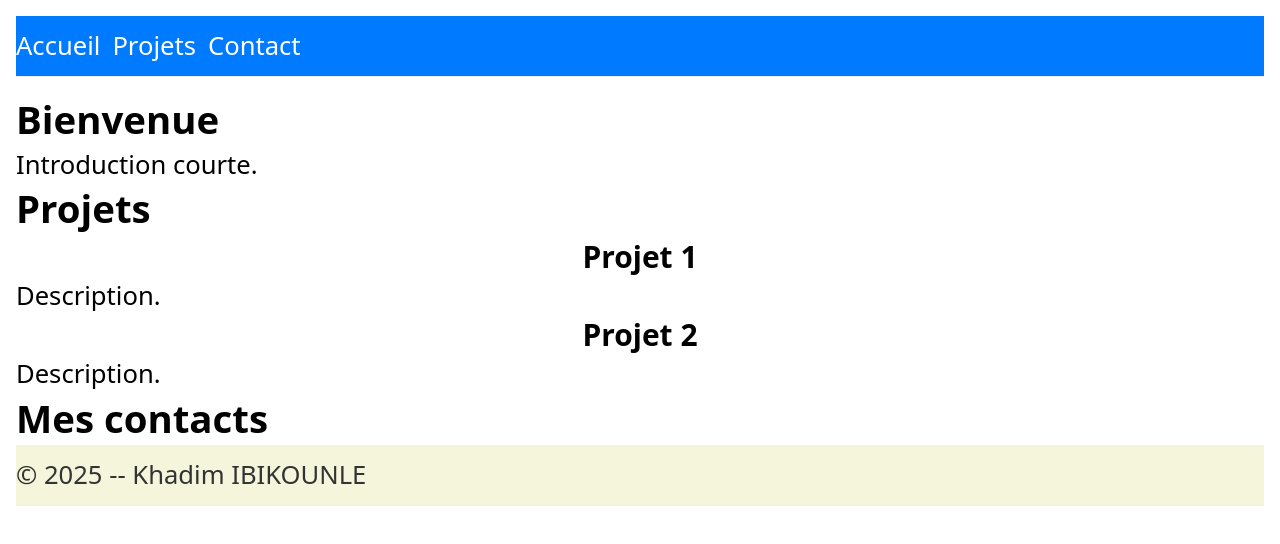
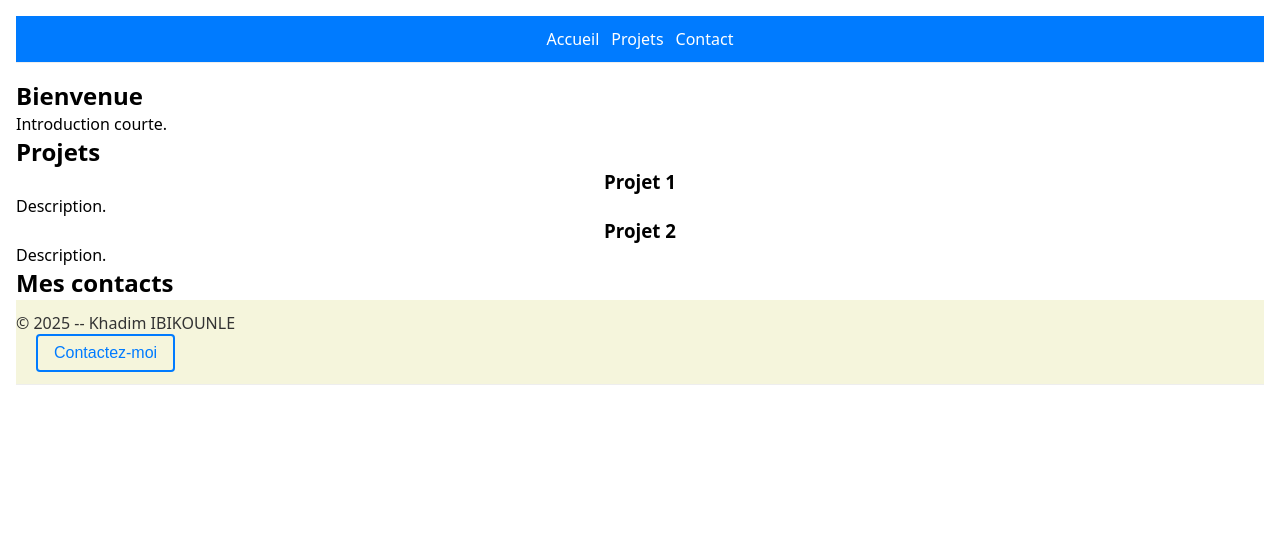
Before and after one commit to ikab08/portfolio-day-01, a plain HTML site: page index.html in a window 1280 px wide. Drawn offline with Linux system fonts and the light colour scheme.

Commit message:
update files

```diff
--- a/index.html
+++ b/index.html
@@ -45,6 +45,7 @@
 
     <footer>
       <p>&copy; 2025 -- Khadim IBIKOUNLE</p>
+      <button class="contactBtn">Contactez-moi</button>
     </footer>
   </body>
 </html>
--- a/style.css
+++ b/style.css
@@ -10,7 +10,7 @@ body {
   font-family: system-ui, Arial, sans-serif; /* Police par défaut système + alternatives */
   line-height: 1.4;                          /* Espace vertical entre les lignes pour lisibilité */
   padding: 16px;                             /* Espacement interne autour du contenu */
-  font-size: 1.6rem;                         /* Taille du texte par défaut */
+  font-size: 16px;                         /* Taille du texte par défaut */
 }
 
 /* En-tête */
@@ -22,7 +22,7 @@ header {
 /* Conteneur pour header/nav */
 .container {
   display: flex;                      /* Active flexbox */
-  justify-content: space-between;     /* Espace entre les éléments */
+  justify-content: center;     /* Espace entre les éléments */
   align-items: center;                 /* Aligne verticalement */
 }
 
@@ -39,6 +39,10 @@ nav a {
   color: inherit;        /* Garde la couleur du texte du parent */
 }
 
+nav a:hover {
+  color: rgb(31, 31, 2);
+}
+
 /* Mise en page globale */
 header, footer {
   padding: 12px 0;                /* Espacement vertical */
@@ -53,6 +57,24 @@ main {
 section h3 {
   text-align: center; /* Centre le texte */
 }
+
+button.contactBtn {
+  background-color: transparent;
+  border: 2px solid #007BFF;
+  color: #007BFF;
+  padding: 8px 16px;
+  border-radius: 4px;
+  cursor: pointer;
+  transition: background-color 0.3s ease, color 0.3s ease;
+  font-size: 1rem;
+  margin-left: 20px; /* espace entre le texte et le bouton */
+}
+
+button.contactBtn:hover {
+  background-color: #007BFF;
+  color: white;
+}
+
 
 /* Pied de page */
 footer {
```
